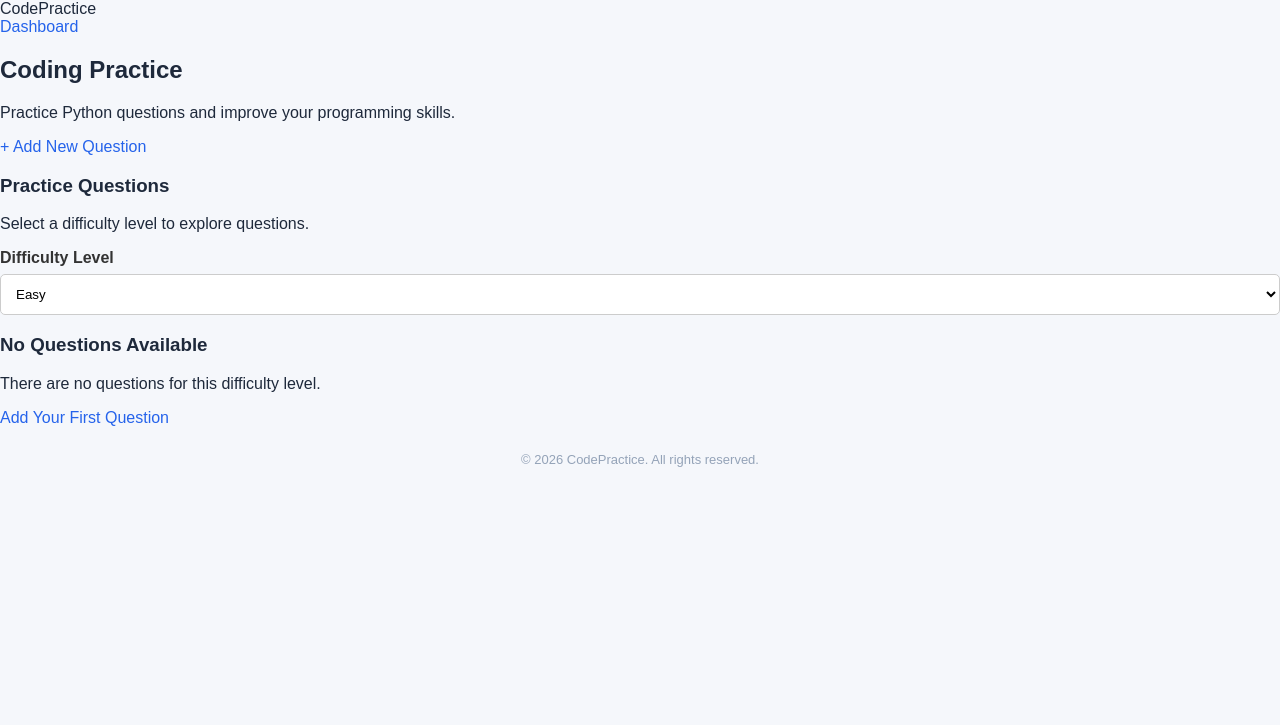
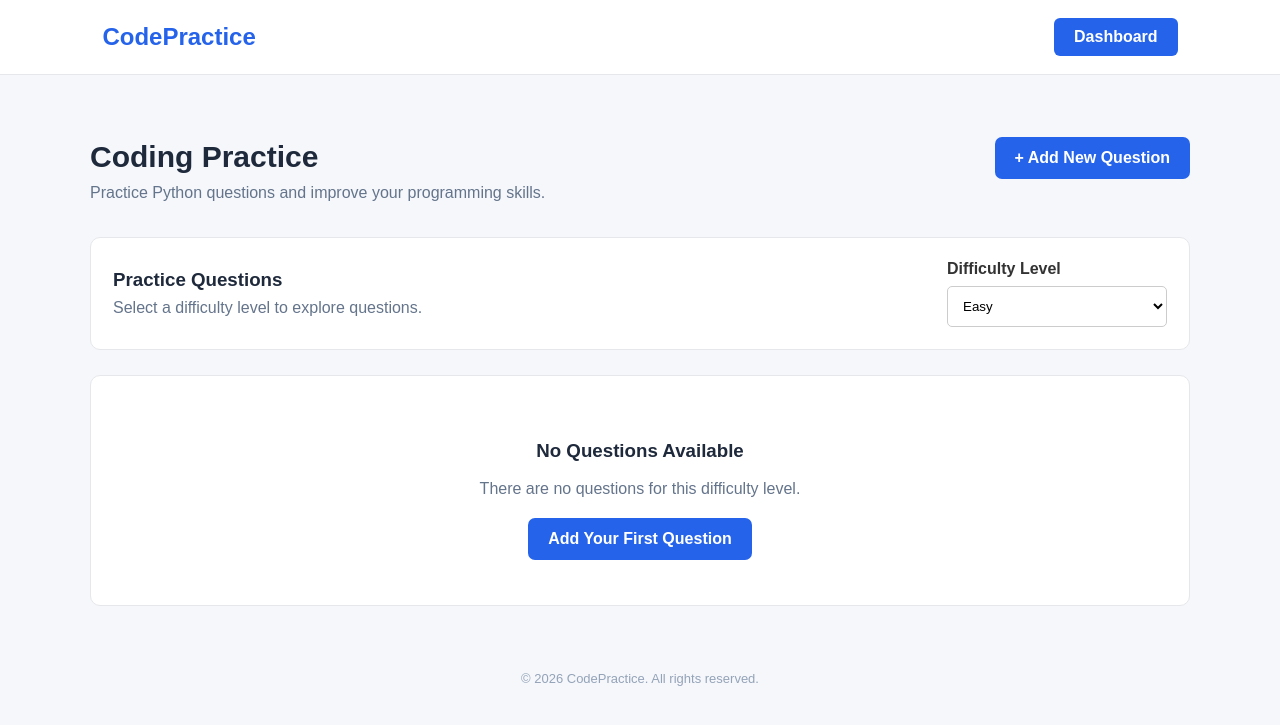
Before and after one commit to AwareHarshal5057/online--coding, a Django app: page /accounts/coding/ in a window 1280 px wide. Shown: the top 725 px of the page. Run offline with Django 5.2, Linux system fonts and the light colour scheme; the visitor is signed in with stand-in values (Sample User, id 1).

Commit message:
css added

```diff
--- a/accounts/static/accounts/css/style.css
+++ b/accounts/static/accounts/css/style.css
@@ -398,3 +398,276 @@ footer {
         padding: 15px 5%;
     }
 }
+
+
+/* ==========================
+   CODING PRACTICE PAGE
+========================== */
+
+.coding-navbar {
+    background: #ffffff;
+    padding: 18px 8%;
+    display: flex;
+    justify-content: space-between;
+    align-items: center;
+    border-bottom: 1px solid #e5e7eb;
+}
+
+.coding-logo {
+    font-size: 24px;
+    font-weight: bold;
+    color: #2563eb;
+}
+
+.nav-home-btn {
+    background: #2563eb;
+    color: white;
+    padding: 10px 20px;
+    border-radius: 6px;
+    text-decoration: none;
+    font-weight: bold;
+}
+
+.nav-home-btn:hover {
+    background: #1d4ed8;
+    color: white;
+    text-decoration: none;
+}
+
+.coding-container {
+    max-width: 1100px;
+    margin: 40px auto;
+    padding: 0 20px;
+}
+
+.coding-header {
+    display: flex;
+    justify-content: space-between;
+    align-items: center;
+    gap: 20px;
+    margin-bottom: 35px;
+}
+
+.coding-header h1 {
+    font-size: 30px;
+    color: #1e293b;
+    margin-bottom: 10px;
+}
+
+.coding-header p {
+    color: #64748b;
+    margin: 0;
+}
+
+.add-question-btn {
+    display: inline-block;
+    background: #2563eb;
+    color: white;
+    padding: 12px 20px;
+    border-radius: 7px;
+    text-decoration: none;
+    font-weight: bold;
+    white-space: nowrap;
+}
+
+.add-question-btn:hover {
+    background: #1d4ed8;
+    color: white;
+    text-decoration: none;
+}
+
+.filter-section {
+    background: white;
+    padding: 22px;
+    border: 1px solid #e5e7eb;
+    border-radius: 10px;
+    display: flex;
+    justify-content: space-between;
+    align-items: center;
+    gap: 20px;
+    margin-bottom: 25px;
+}
+
+.filter-section h3 {
+    margin: 0 0 8px;
+    color: #1e293b;
+}
+
+.filter-section p {
+    color: #64748b;
+    margin: 0;
+}
+
+.difficulty-form {
+    width: 220px;
+}
+
+.difficulty-form label {
+    margin-bottom: 8px;
+}
+
+.difficulty-form select {
+    cursor: pointer;
+}
+
+.coding-question-card {
+    background: white;
+    padding: 25px;
+    border: 1px solid #e5e7eb;
+    border-radius: 10px;
+    margin-bottom: 18px;
+    display: flex;
+    justify-content: space-between;
+    align-items: center;
+    gap: 20px;
+    transition: 0.2s;
+}
+
+.coding-question-card:hover {
+    border-color: #93c5fd;
+    box-shadow: 0 4px 15px rgba(0, 0, 0, 0.06);
+}
+
+.question-content {
+    flex: 1;
+}
+
+.question-content h3 {
+    color: #1e293b;
+    margin: 0 0 12px;
+    font-size: 20px;
+}
+
+.question-content p {
+    color: #64748b;
+    line-height: 1.6;
+    margin-bottom: 15px;
+}
+
+.difficulty-badge {
+    display: inline-block;
+    padding: 6px 13px;
+    border-radius: 20px;
+    font-size: 12px;
+    font-weight: bold;
+}
+
+.difficulty-easy {
+    background: #dcfce7;
+    color: #15803d;
+}
+
+.difficulty-medium {
+    background: #fef3c7;
+    color: #b45309;
+}
+
+.difficulty-hard {
+    background: #fee2e2;
+    color: #b91c1c;
+}
+
+.question-actions {
+    display: flex;
+    align-items: center;
+    gap: 10px;
+}
+
+.question-actions form {
+    margin: 0;
+}
+
+.edit-question-btn,
+.delete-question-btn {
+    display: inline-block;
+    width: auto;
+    padding: 9px 17px;
+    border: none;
+    border-radius: 6px;
+    font-size: 14px;
+    font-weight: bold;
+    cursor: pointer;
+    text-decoration: none;
+}
+
+.edit-question-btn {
+    background: #2563eb;
+    color: white;
+}
+
+.edit-question-btn:hover {
+    background: #1d4ed8;
+    color: white;
+    text-decoration: none;
+}
+
+.delete-question-btn {
+    background: #ef4444;
+    color: white;
+}
+
+.delete-question-btn:hover {
+    background: #dc2626;
+}
+
+.empty-questions {
+    background: white;
+    padding: 45px 20px;
+    text-align: center;
+    border: 1px solid #e5e7eb;
+    border-radius: 10px;
+}
+
+.empty-questions h3 {
+    color: #1e293b;
+}
+
+.empty-questions p {
+    color: #64748b;
+    margin-bottom: 20px;
+}
+
+.coding-footer {
+    text-align: center;
+    padding: 25px;
+    color: #94a3b8;
+    font-size: 13px;
+}
+
+/* Responsive Design */
+
+@media (max-width: 700px) {
+
+    .coding-header {
+        flex-direction: column;
+        align-items: flex-start;
+    }
+
+    .filter-section {
+        flex-direction: column;
+        align-items: flex-start;
+    }
+
+    .difficulty-form {
+        width: 100%;
+    }
+
+    .coding-question-card {
+        flex-direction: column;
+        align-items: flex-start;
+    }
+
+    .question-actions {
+        width: 100%;
+    }
+
+    .question-actions form {
+        flex: 1;
+    }
+
+    .question-actions button,
+    .question-actions a {
+        text-align: center;
+        box-sizing: border-box;
+    }
+}
```
